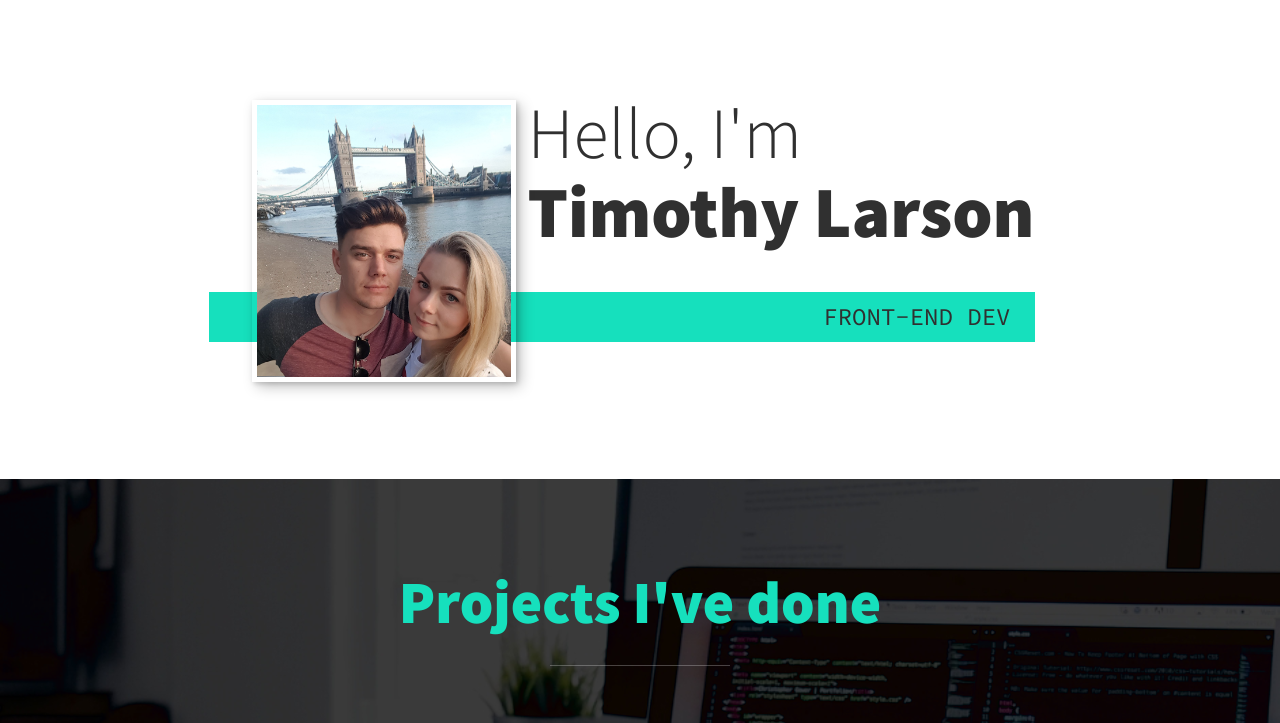
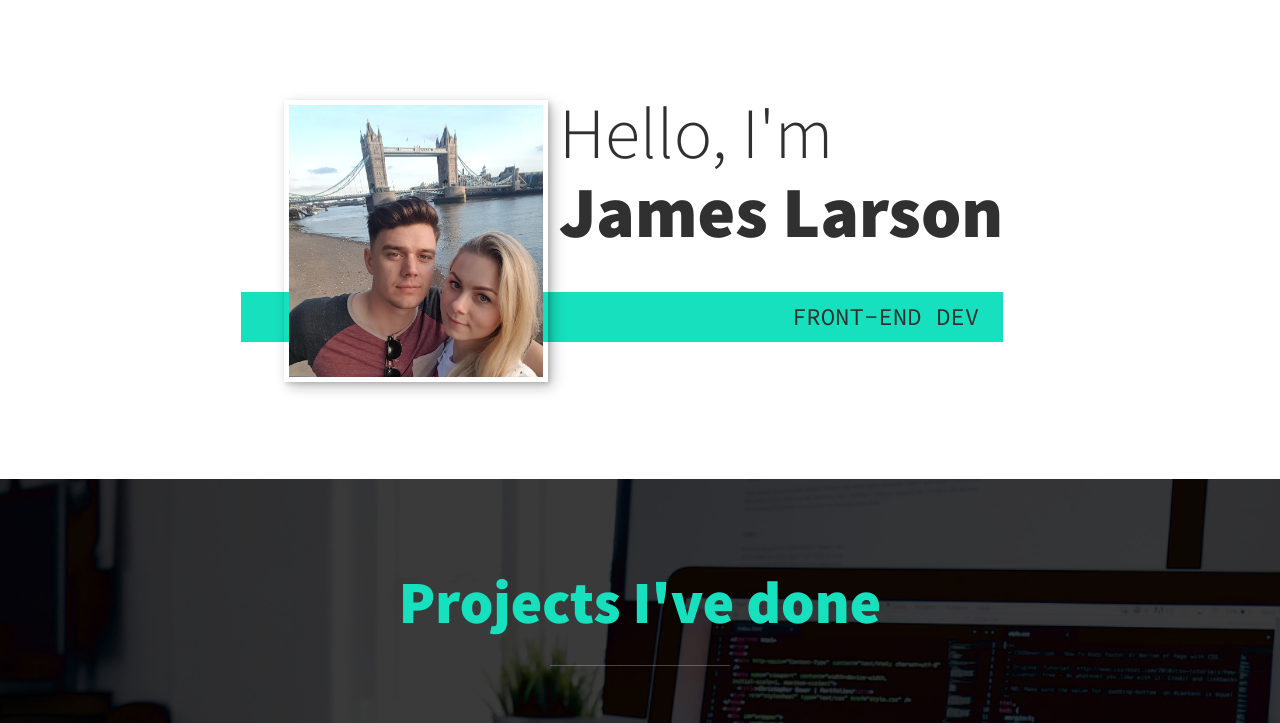
Before and after one commit to james-t-larson/portfolio, a plain HTML site: page index.html in a window 1280 px wide. Shown: the part 74-797 px from the top of the page. Drawn offline with nearby package versions, Linux system fonts and the light colour scheme.

Commit message:
updated name

```diff
--- a/index.html
+++ b/index.html
@@ -3,7 +3,7 @@
     <head>
         <meta charset="UTF-8">
         <meta name="viewport" content="width=device-width, initial-scale=1.0">
-        <title>Timothy Larson | Portfolio</title>
+        <title>James Larson | Portfolio</title>
         <link
             rel="stylesheet"
             href="https://cdnjs.cloudflare.com/ajax/libs/normalize/7.0.0/normalize.min.css">
@@ -37,7 +37,7 @@
         <!-- Intro -->
         <section class="intro" id="home">
             <h1 class="section__title section__title--intro">
-               Hello, I'm<strong>Timothy Larson</strong>
+               Hello, I'm<strong>James Larson</strong>
             </h1>
             <p class="section__subtitle section__subtitle--intro">FRONT-END DEV</p>
             <img src="img/profile.jpg" alt="A picture of me" class="intro__img">
```
